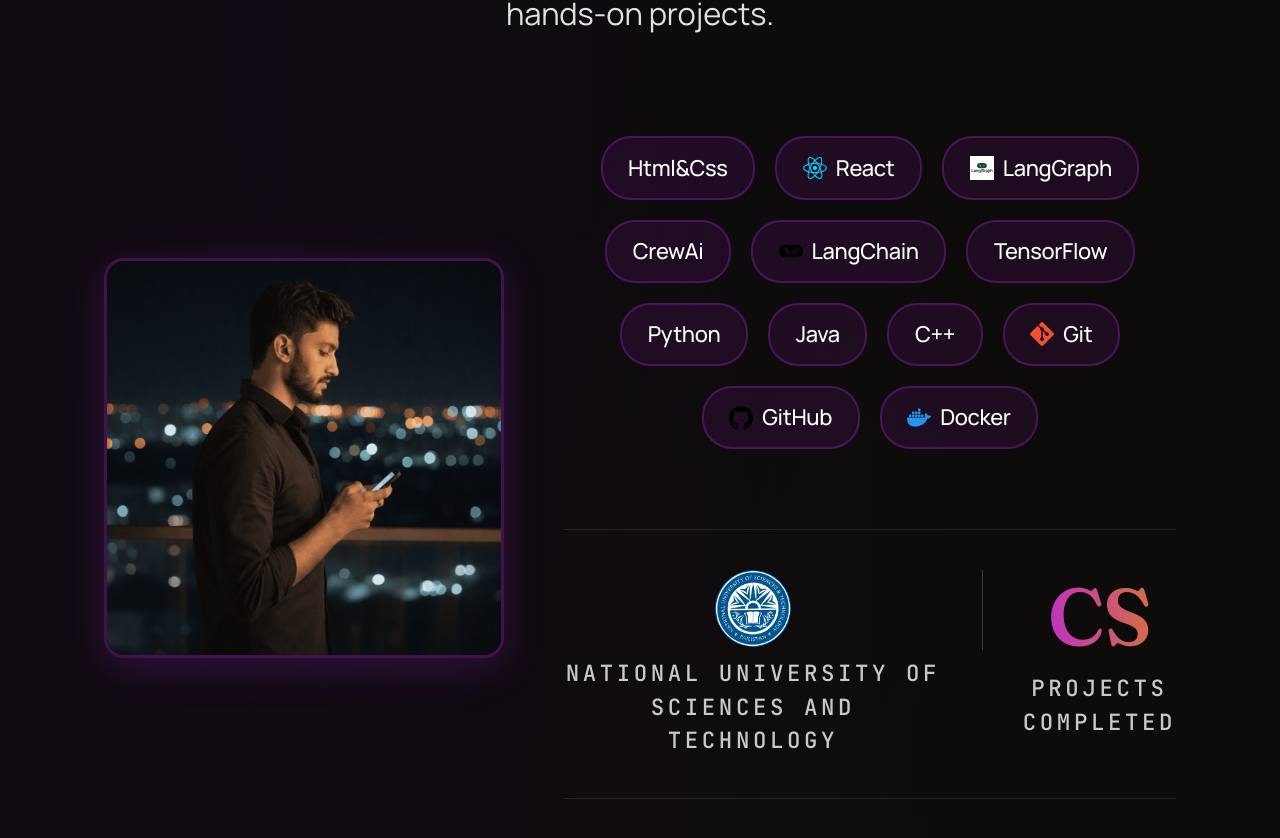
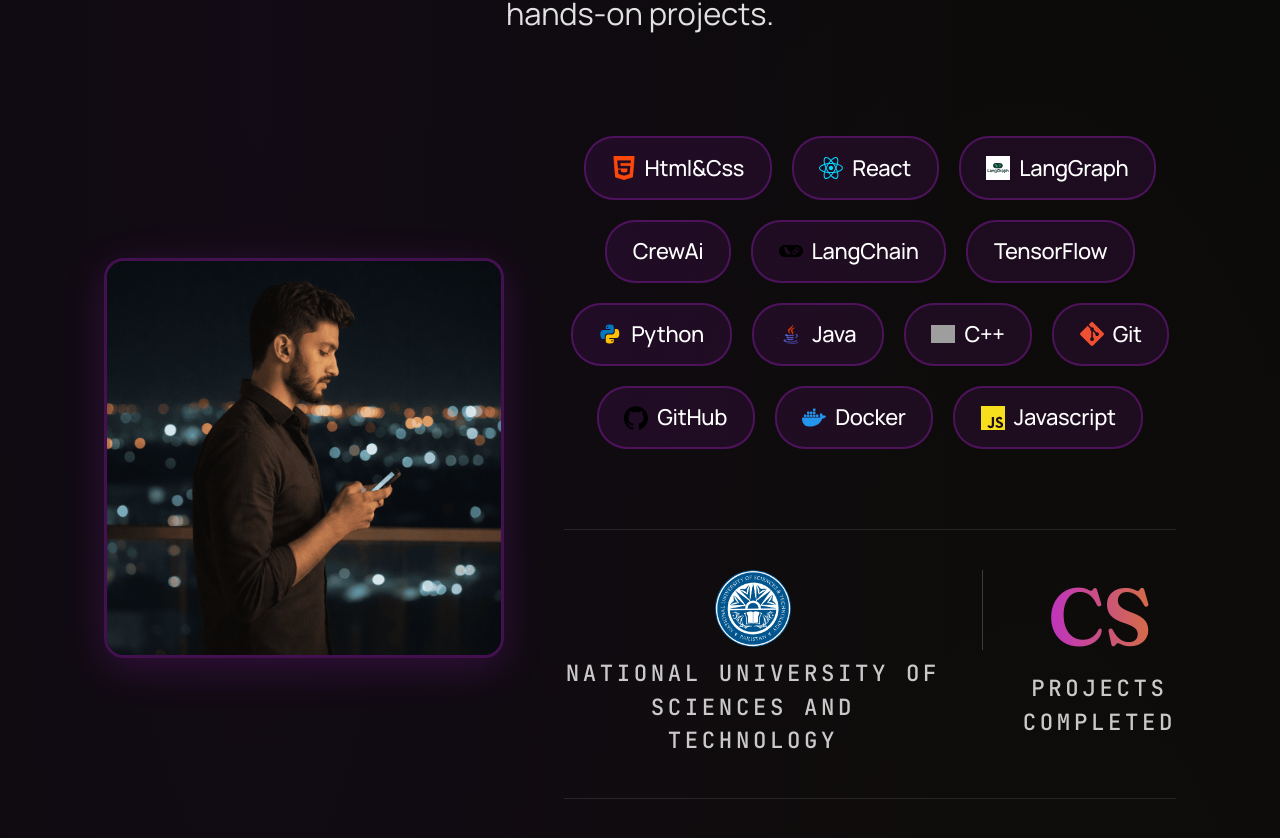
Before and after one commit to shaheer-suhaib/portfolio, a React (Vite) app: page / in a window 1280 px wide. Shown: the part 2053-2891 px from the top of the page. Built offline with nearby package versions, Linux system fonts and the light colour scheme; no server answers; grey boxes are pictures that could not be loaded.

Commit message:
add icons

```diff
--- a/src/Components/About/About.jsx
+++ b/src/Components/About/About.jsx
@@ -9,6 +9,11 @@ import langchainIcon from "../../assets/Langchain.svg";
 import gitIcon from "../../assets/stack/Git.svg";
 import githubIcon from "../../assets/stack/Github.svg";
 import dockerIcon from "../../assets/Images/stack/Docker.svg";
+import htmlcssIcon from "../../assets/Images/stack/HTML.png";
+import javaicon from "../../assets/icons/icons8-java-96.png";
+import cppicon from "../../assets/Images/stack/cpp.svg";
+import python from "../../assets/icons/icons8-python-96.png";
+import javascriptIcon from "../../assets/Images/stack/Javascript.svg";
 
 const About = () => {
   const ref = useRef(null);
@@ -81,18 +86,19 @@ const About = () => {
           <div className="about-right">
             <motion.div className="skills" variants={itemVariants}>
               {[
-                { name: "Html&Css" },
+                { name: "Html&Css", icon: htmlcssIcon },
                 { name: "React", icon: reactIcon },
                 { name: "LangGraph", icon: langgraphIcon },
                 { name: "CrewAi" },
                 { name: "LangChain", icon: langchainIcon },
                 { name: "TensorFlow" },
-                { name: "Python" },
-                { name: "Java" },
-                { name: "C++" },
+                { name: "Python", icon: python },
+                { name: "Java", icon: javaicon },
+                { name: "C++", icon: cppicon },
                 { name: "Git", icon: gitIcon },
                 { name: "GitHub", icon: githubIcon },
                 { name: "Docker", icon: dockerIcon },
+                { name: "Javascript", icon: javascriptIcon }
               ].map((skill, i) => (
                 <motion.div
                   key={skill.name}
```
Also changed, not shown: src/assets/Images/stack/python.svg (added).
